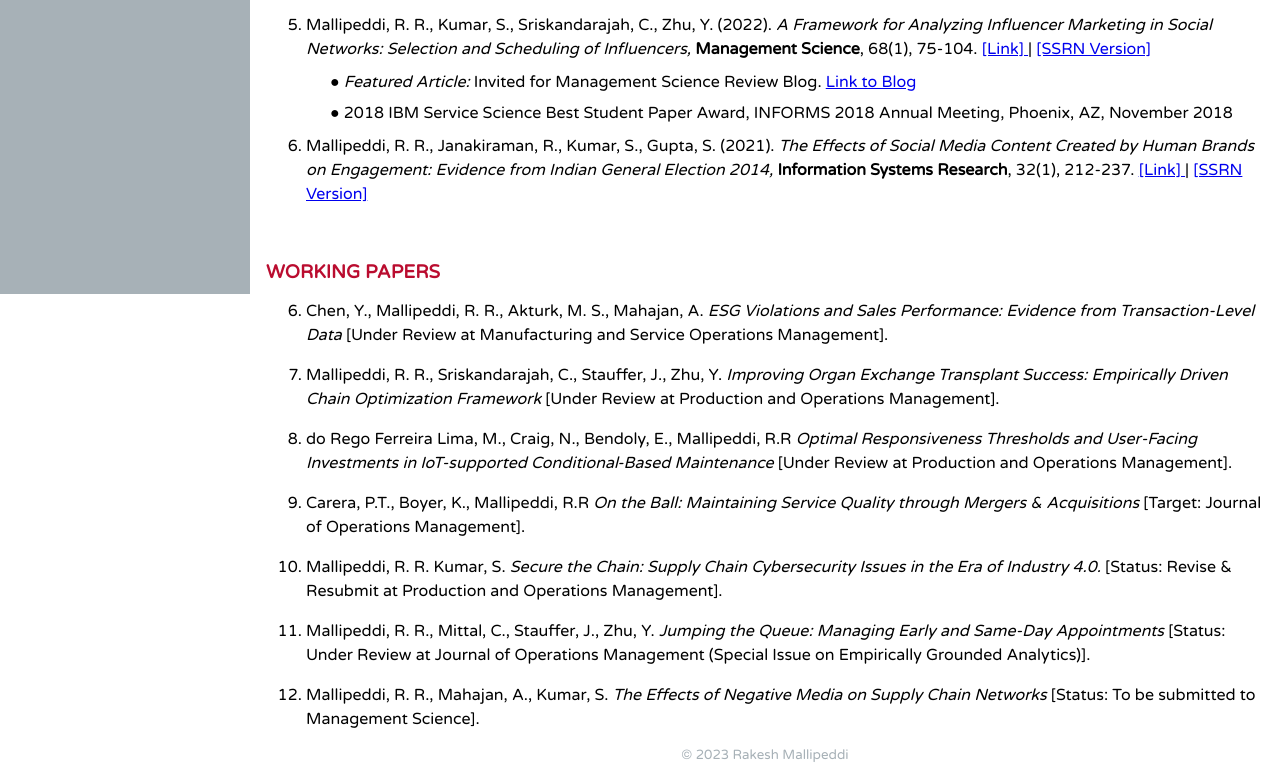
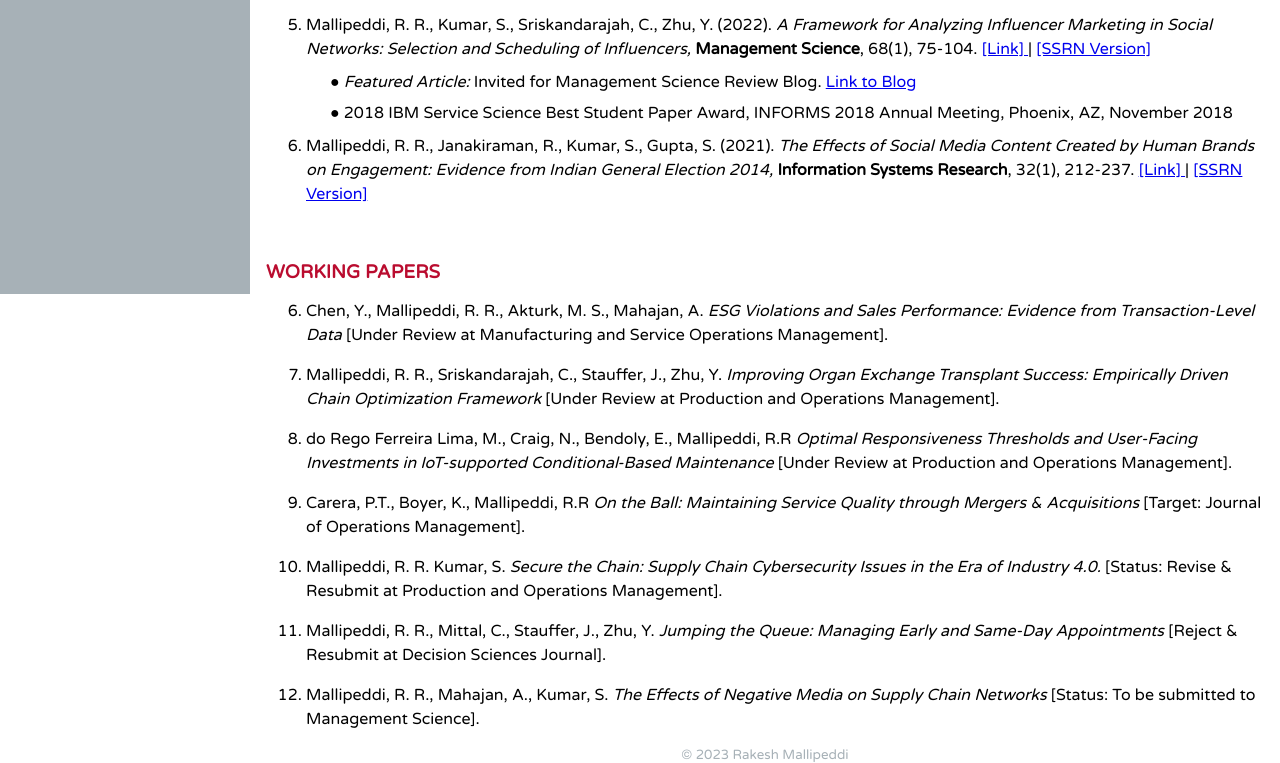
Before and after one commit to rakeshmallipeddi/rakeshmallipeddi.github.io, a plain HTML site: page research.html in a window 1280 px wide. Shown: the part 506-1269 px from the top of the page. Drawn offline with Linux system fonts and the light colour scheme.

Commit message:
Update research.html

```diff
--- a/research.html
+++ b/research.html
@@ -185,7 +185,7 @@ div.content {
 
 <li> <p  style='margin-bottom:0.10in; font-size:12.0pt; line-height: 1.5;'>  Mallipeddi, R. R. Kumar, S.      <i>Secure the Chain: Supply Chain Cybersecurity Issues in the Era of Industry 4.0.  </i> [Status: Revise & Resubmit at Production and Operations Management].   </p>
 
-<li> <p  style='margin-bottom:0.10in; font-size:12.0pt; line-height: 1.5;'>  Mallipeddi, R. R., Mittal, C., Stauffer, J., Zhu, Y.    <i>Jumping the Queue: Managing Early and Same-Day Appointments </i> [Status: Under Review at Journal of Operations Management (Special Issue on Empirically Grounded Analytics)].  </p>
+<li> <p  style='margin-bottom:0.10in; font-size:12.0pt; line-height: 1.5;'>  Mallipeddi, R. R., Mittal, C., Stauffer, J., Zhu, Y.    <i>Jumping the Queue: Managing Early and Same-Day Appointments </i> [Reject & Resubmit at Decision Sciences Journal].  </p>
 
 
 
```
